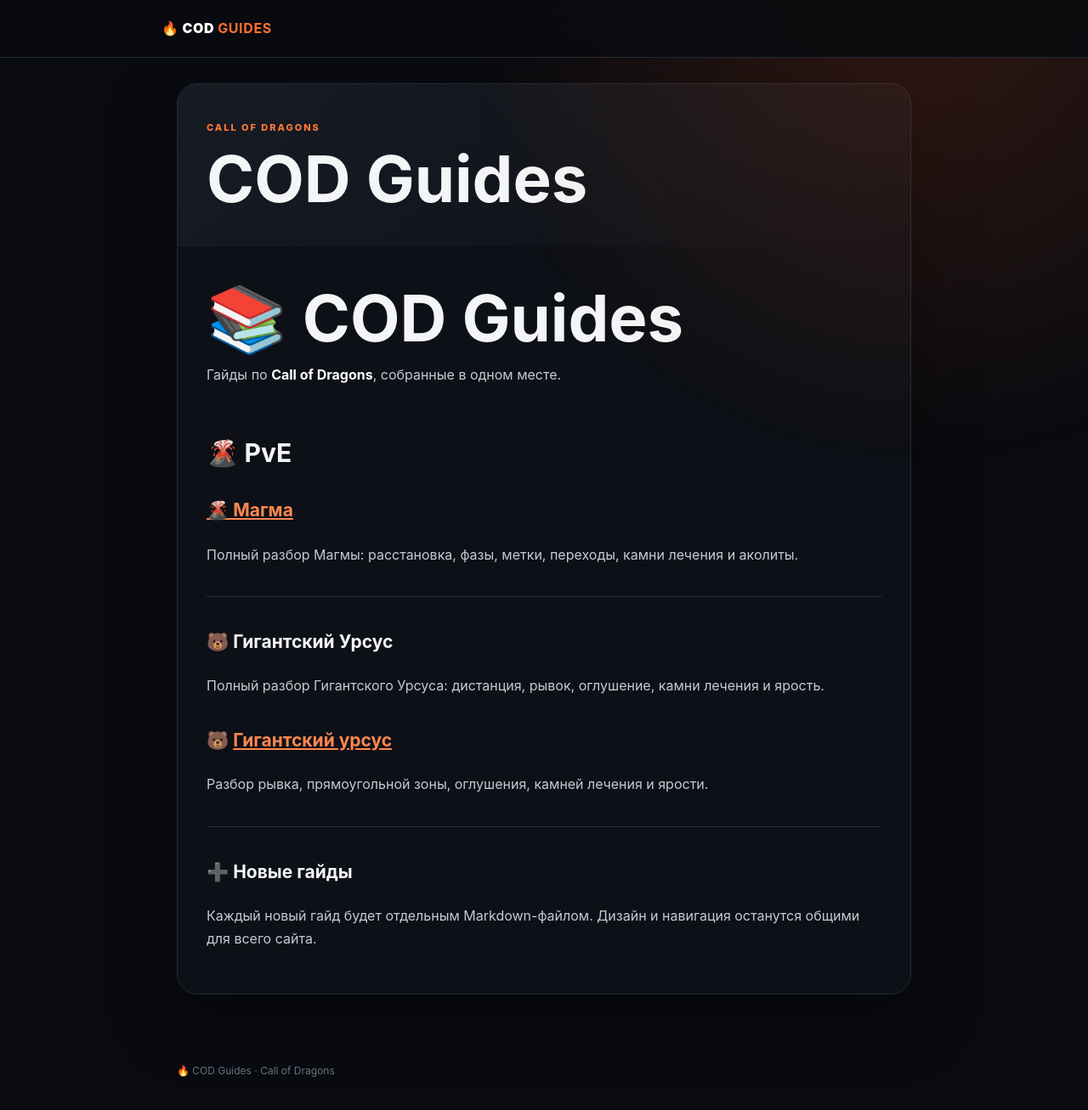
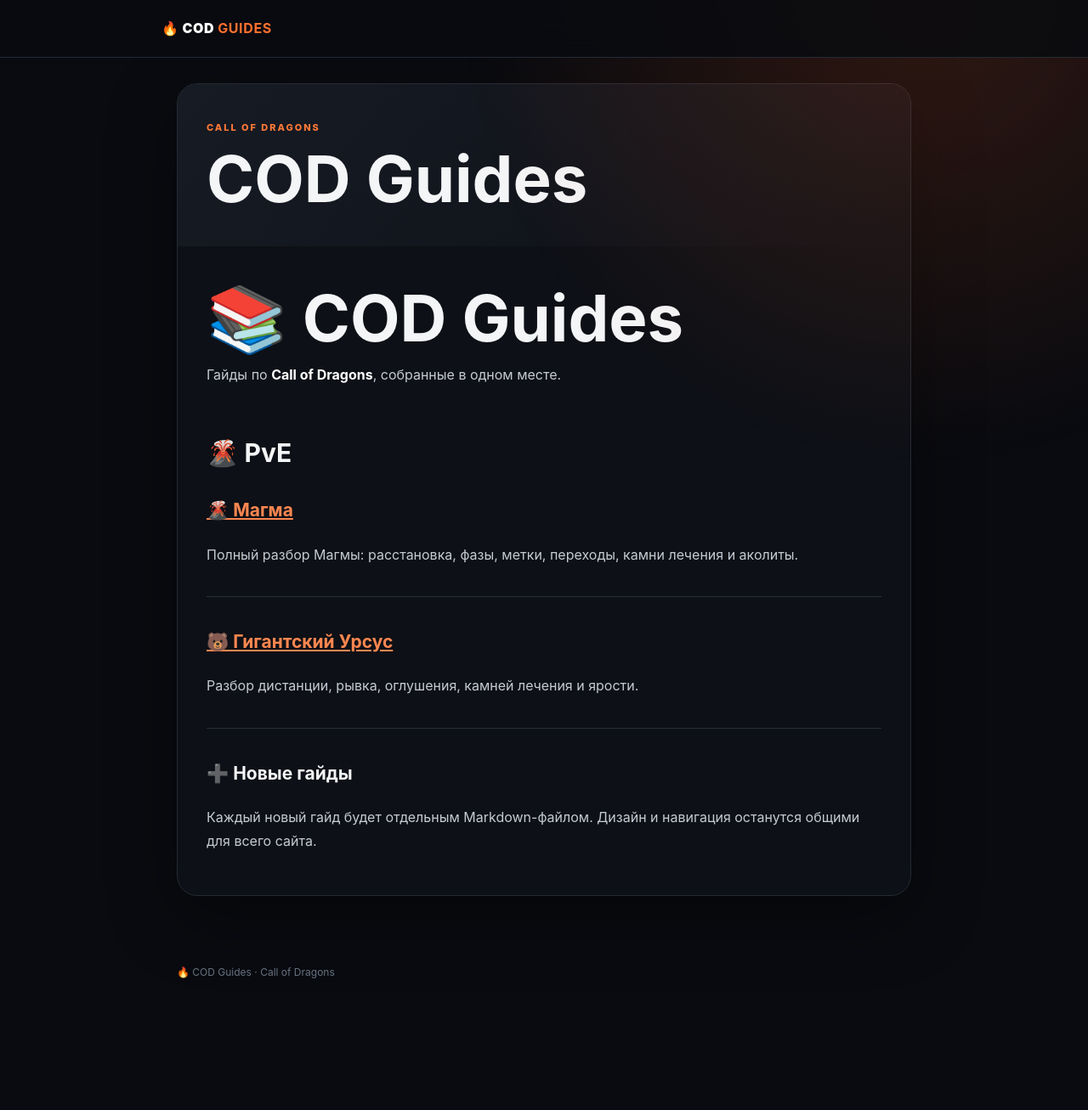
Before and after one commit to Kolya-YT/COD-Guides, a Jekyll site: the page built from index.md, in a window 1280 px wide and 1321 px high. Shown: the top 1307 px of the window at 85% size. Built offline with Jekyll 4.4.1, drawn with Linux system fonts in a browser that asks for light colours.

Commit message:
fix: link Ursus guide on homepage

```diff
--- a/index.md
+++ b/index.md
@@ -14,12 +14,8 @@
 
 ---
 
-### 🐻 Гигантский Урсус
-
-Полный разбор Гигантского Урсуса: дистанция, рывок, оглушение, камни лечения и ярость.
-
-### 🐻 [Гигантский урсус]({{ '/guides/ursus/' | relative_url }})
-Разбор рывка, прямоугольной зоны, оглушения, камней лечения и ярости.
+### [🐻 Гигантский Урсус]({{ '/guides/ursus/' | relative_url }})
+Разбор дистанции, рывка, оглушения, камней лечения и ярости.
 
 ---
 
```
